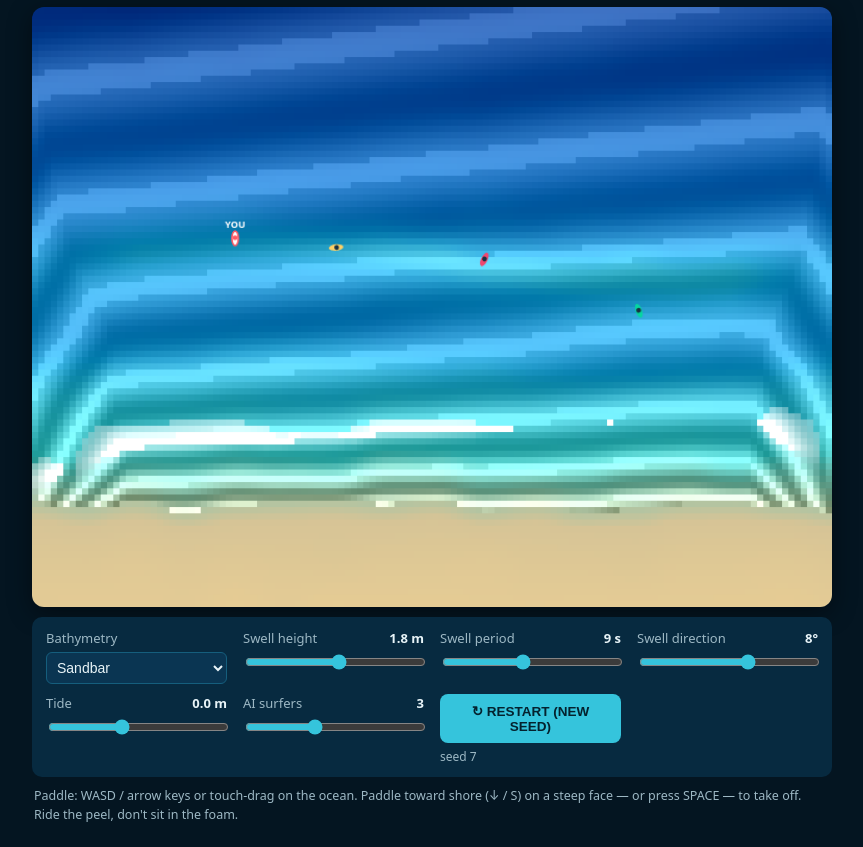
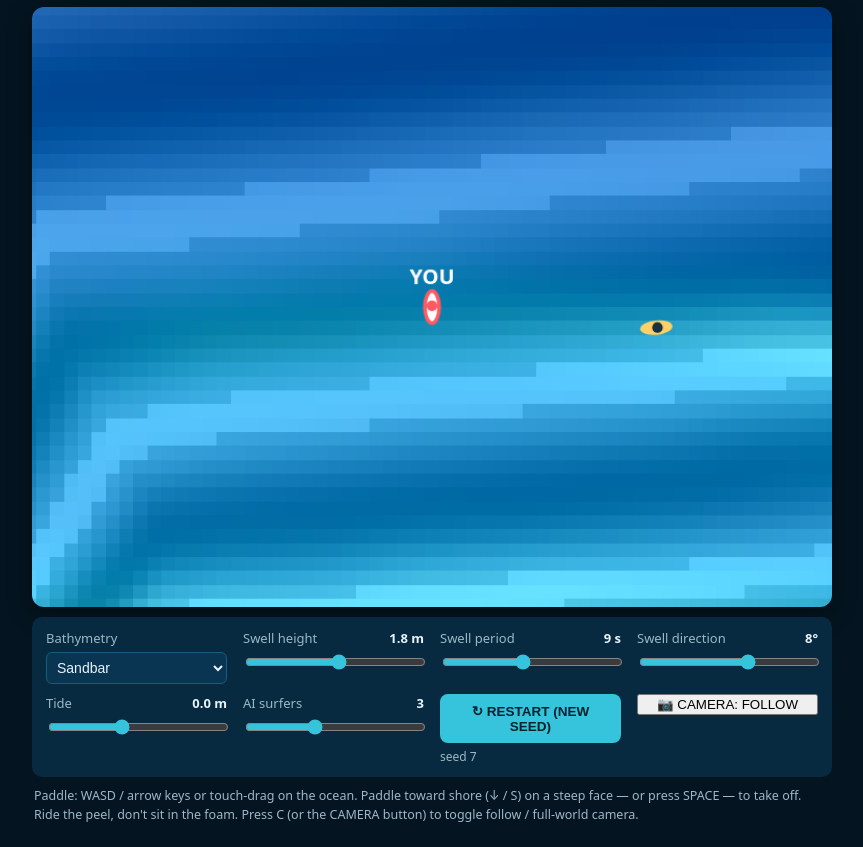
Before and after one commit to suitzero/surf-world, a website built with Vite: page index.html in a window 1280 px wide. Shown: the part 107-954 px from the top of the page, without its empty margins (208-1071 px from the left). Built offline with nearby package versions, Linux system fonts and the light colour scheme.

Commit message:
P2 camera: smooth follow cam (45% view) + full-view toggle, camera-space input conversion (M1.5)

```diff
--- a/index.html
+++ b/index.html
@@ -87,11 +87,14 @@
           <button id="btn-restart" type="button">↻ RESTART (NEW SEED)</button>
           <span id="seed-label" class="seed-label">seed 7</span>
         </div>
+        <div class="control-group">
+          <button id="btn-camera" type="button">📷 CAMERA: FOLLOW</button>
+        </div>
       </section>
 
       <p class="hint">
         Paddle: WASD / arrow keys or touch-drag on the ocean. Paddle toward shore (↓ / S)
-        on a steep face — or press SPACE — to take off. Ride the peel, don't sit in the foam.
+        on a steep face — or press SPACE — to take off. Ride the peel, don't sit in the foam. Press C (or the CAMERA button) to toggle follow / full-world camera.
       </p>
     </div>
     <script type="module" src="/src/main.ts"></script>
--- a/src/main.ts
+++ b/src/main.ts
@@ -2,6 +2,7 @@ import './style.css';
 import { SurferState, WORLD_H_M, WORLD_W_M } from './contracts/types.ts';
 import type { BathymetryKind, SurferInput, WorldState } from './contracts/types.ts';
 import { RuleAgent } from './policies/ruleAgent.ts';
+import type { CameraMode } from './render/camera.ts';
 import { SurfRenderer } from './render/canvasRenderer.ts';
 import { createWorld, stepWorld } from './sim/world.ts';
 
@@ -20,8 +21,27 @@ let swellDirection = 8;
 let tide = 0;
 let aiCount = 3;
 
+const CAMERA_KEY = 'surf-world-camera-mode';
+
+function loadCameraMode(): CameraMode {
+  try {
+    return localStorage.getItem(CAMERA_KEY) === 'full' ? 'full' : 'follow';
+  } catch {
+    return 'follow';
+  }
+}
+
+function saveCameraMode(mode: CameraMode): void {
+  try {
+    localStorage.setItem(CAMERA_KEY, mode);
+  } catch {
+    // Ignore storage errors (e.g. private browsing).
+  }
+}
+
 let world!: WorldState; // assigned by buildWorld() before any use
 let agents: RuleAgent[] = [];
+let renderer: SurfRenderer | undefined;
 
 function buildWorld(): void {
   world = createWorld(
@@ -37,6 +57,7 @@ function buildWorld(): void {
   for (let i = 1; i < world.numSurfers; i++) {
     agents.push(new RuleAgent(i - 1, aiCount));
   }
+  renderer?.snapToPlayer(world);
   seedLabel.textContent = `seed ${seed}`;
   setStatus('Paddle out. WASD / arrows / drag.');
 }
@@ -51,13 +72,33 @@ const hudStaminaFill = getEl<HTMLElement>('hud-stamina-fill');
 const hudFps = getEl<HTMLElement>('hud-fps');
 const hudSimMs = getEl<HTMLElement>('hud-simms');
 const seedLabel = getEl<HTMLElement>('seed-label');
+const btnCamera = getEl<HTMLButtonElement>('btn-camera');
 
 function setStatus(msg: string): void {
   statusMsg.textContent = msg;
 }
 
+function syncCameraButton(): void {
+  if (!renderer) return;
+  btnCamera.textContent =
+    renderer.cameraMode === 'follow' ? '📷 CAMERA: FOLLOW' : '📷 CAMERA: FULL';
+}
+
+function toggleCamera(): void {
+  if (!renderer) return;
+  const mode = renderer.toggleCameraMode();
+  saveCameraMode(mode);
+  syncCameraButton();
+  if (mode === 'follow') {
+    renderer.snapToPlayer(world);
+  }
+}
+
 buildWorld();
-const renderer = new SurfRenderer(canvas, world.config.gridW, world.config.gridH);
+renderer = new SurfRenderer(canvas, world.config.gridW, world.config.gridH, loadCameraMode());
+renderer.snapToPlayer(world);
+syncCameraButton();
+btnCamera.addEventListener('click', toggleCamera);
 
 // --- Player input: keyboard + pointer drag ---
 const heldKeys = new Set<string>();
@@ -67,6 +108,7 @@ let pointerY = 0;
 let takeoffQueued = false;
 
 function canvasToWorld(clientX: number, clientY: number): { x: number; y: number } {
+  if (renderer) return renderer.clientToWorld(clientX, clientY);
   const rect = canvas.getBoundingClientRect();
   return {
     x: ((clientX - rect.left) / rect.width) * WORLD_W_M,
@@ -98,6 +140,10 @@ window.addEventListener('keydown', (e) => {
   if (e.code === 'Space') {
     e.preventDefault();
     takeoffQueued = true;
+    return;
+  }
+  if (e.code === 'KeyC') {
+    toggleCamera();
     return;
   }
   if (
@@ -212,7 +258,7 @@ function frame(now: number): void {
     const ms = performance.now() - t0;
     simMsAvg = simMsAvg * 0.9 + ms * 0.1;
   }
-  renderer.render(world);
+  renderer?.render(world, elapsed);
   updateHud();
   fpsFrames++;
   fpsTime += elapsed;
--- /dev/null
+++ b/src/render/camera.ts
@@ -0,0 +1,107 @@
+import { WORLD_H_M, WORLD_W_M } from '../contracts/types.ts';
+
+export type CameraMode = 'follow' | 'full';
+
+export interface CameraState {
+  mode: CameraMode;
+  cx: number;
+  cy: number;
+}
+
+export const FOLLOW_VIEW_H_M = WORLD_H_M * 0.45;
+
+export function createCamera(mode: CameraMode): CameraState {
+  return {
+    mode,
+    cx: WORLD_W_M / 2,
+    cy: WORLD_H_M / 2,
+  };
+}
+
+export function viewHeightM(cam: CameraState): number {
+  return cam.mode === 'full' ? WORLD_H_M : FOLLOW_VIEW_H_M;
+}
+
+export function viewRect(
+  cam: CameraState,
+  aspect: number
+): { x: number; y: number; w: number; h: number } {
+  let h = viewHeightM(cam);
+  let w = h * aspect;
+  if (w > WORLD_W_M) {
+    w = WORLD_W_M;
+    h = w / aspect;
+  }
+  let x = cam.cx - w / 2;
+  let y = cam.cy - h / 2;
+  if (x < 0) x = 0;
+  else if (x + w > WORLD_W_M) x = WORLD_W_M - w;
+  if (y < 0) y = 0;
+  else if (y + h > WORLD_H_M) y = WORLD_H_M - h;
+  return { x, y, w, h };
+}
+
+export function worldToScreen(
+  cam: CameraState,
+  canvasW: number,
+  canvasH: number,
+  wx: number,
+  wy: number
+): { x: number; y: number } {
+  const rect = viewRect(cam, canvasW / canvasH);
+  return {
+    x: ((wx - rect.x) / rect.w) * canvasW,
+    y: ((wy - rect.y) / rect.h) * canvasH,
+  };
+}
+
+export function screenToWorld(
+  cam: CameraState,
+  canvasW: number,
+  canvasH: number,
+  sx: number,
+  sy: number
+): { x: number; y: number } {
+  const rect = viewRect(cam, canvasW / canvasH);
+  return {
+    x: rect.x + (sx / canvasW) * rect.w,
+    y: rect.y + (sy / canvasH) * rect.h,
+  };
+}
+
+export function updateCamera(
+  cam: CameraState,
+  targetX: number,
+  targetY: number,
+  lookX: number,
+  lookY: number,
+  dt: number,
+  aspect: number
+): void {
+  const goalX = targetX + lookX;
+  const goalY = targetY + lookY;
+  if (dt <= 0) {
+    cam.cx = goalX;
+    cam.cy = goalY;
+  } else {
+    const k = 1 - Math.exp(-dt / 0.18);
+    cam.cx += (goalX - cam.cx) * k;
+    cam.cy += (goalY - cam.cy) * k;
+  }
+
+  const rect = viewRect(cam, aspect);
+  const halfW = rect.w / 2;
+  const halfH = rect.h / 2;
+
+  if (rect.w >= WORLD_W_M) {
+    cam.cx = WORLD_W_M / 2;
+  } else {
+    cam.cx = Math.max(halfW, Math.min(WORLD_W_M - halfW, cam.cx));
+  }
+
+  if (rect.h >= WORLD_H_M) {
+    cam.cy = WORLD_H_M / 2;
+  } else {
+    cam.cy = Math.max(halfH, Math.min(WORLD_H_M - halfH, cam.cy));
+  }
+}
--- a/src/render/canvasRenderer.ts
+++ b/src/render/canvasRenderer.ts
@@ -1,5 +1,13 @@
-import { CELL_M, SurferState } from '../contracts/types.ts';
+import { CELL_M, SurferState, WORLD_H_M, WORLD_W_M } from '../contracts/types.ts';
 import type { WorldState } from '../contracts/types.ts';
+import {
+  createCamera,
+  screenToWorld,
+  updateCamera,
+  viewRect,
+  worldToScreen,
+} from './camera.ts';
+import type { CameraMode, CameraState } from './camera.ts';
 
 /**
  * Top-down Canvas renderer (S04). The ocean is painted into a grid-sized
@@ -60,8 +68,14 @@ export class SurfRenderer {
   private readonly offCtx: CanvasRenderingContext2D;
   private readonly image: ImageData;
   private readonly col: Rgb = { r: 0, g: 0, b: 0 };
+  private readonly camera: CameraState;
 
-  constructor(canvas: HTMLCanvasElement, gridW: number, gridH: number) {
+  constructor(
+    canvas: HTMLCanvasElement,
+    gridW: number,
+    gridH: number,
+    mode: CameraMode = 'follow'
+  ) {
     this.canvas = canvas;
     const ctx = canvas.getContext('2d');
     if (!ctx) throw new Error('2d context unavailable');
@@ -73,9 +87,42 @@ export class SurfRenderer {
     if (!offCtx) throw new Error('2d context unavailable');
     this.offCtx = offCtx;
     this.image = offCtx.createImageData(gridW, gridH);
+    this.camera = createCamera(mode);
   }
 
-  render(world: WorldState): void {
+  get cameraMode(): CameraMode {
+    return this.camera.mode;
+  }
+
+  setCameraMode(mode: CameraMode): void {
+    this.camera.mode = mode;
+  }
+
+  toggleCameraMode(): CameraMode {
+    this.camera.mode = this.camera.mode === 'follow' ? 'full' : 'follow';
+    return this.camera.mode;
+  }
+
+  snapToPlayer(world: WorldState): void {
+    updateCamera(
+      this.camera,
+      world.surferX[0],
+      world.surferY[0],
+      0,
+      0,
+      0,
+      this.canvas.width / this.canvas.height
+    );
+  }
+
+  clientToWorld(clientX: number, clientY: number): { x: number; y: number } {
+    const rect = this.canvas.getBoundingClientRect();
+    const sx = ((clientX - rect.left) / rect.width) * this.canvas.width;
+    const sy = ((clientY - rect.top) / rect.height) * this.canvas.height;
+    return screenToWorld(this.camera, this.canvas.width, this.canvas.height, sx, sy);
+  }
+
+  render(world: WorldState, dtSeconds: number): void {
     const { gridW: w, gridH: h } = world.config;
     const o = world.ocean;
     const data = this.image.data;
@@ -114,19 +161,43 @@ export class SurfRenderer {
     this.offCtx.putImageData(this.image, 0, 0);
     const cw = this.canvas.width;
     const ch = this.canvas.height;
+    const aspect = cw / ch;
+    if (this.camera.mode === 'follow') {
+      let lx = world.surferVX[0] * 1.1;
+      let ly = world.surferVY[0] * 1.1;
+      const lookLen = Math.hypot(lx, ly);
+      if (lookLen > 30) {
+        const scale = 30 / lookLen;
+        lx *= scale;
+        ly *= scale;
+      }
+      updateCamera(this.camera, world.surferX[0], world.surferY[0], lx, ly, dtSeconds, aspect);
+    } else {
+      this.camera.cx = WORLD_W_M / 2;
+      this.camera.cy = WORLD_H_M / 2;
+    }
+    const rect = viewRect(this.camera, aspect);
     this.ctx.imageSmoothingEnabled = false;
-    this.ctx.drawImage(this.offscreen, 0, 0, cw, ch);
-    const sx = cw / (w * CELL_M);
-    const sy = ch / (h * CELL_M);
+    this.ctx.drawImage(
+      this.offscreen,
+      rect.x / CELL_M,
+      rect.y / CELL_M,
+      rect.w / CELL_M,
+      rect.h / CELL_M,
+      0,
+      0,
+      cw,
+      ch
+    );
+    const k = WORLD_H_M / rect.h;
     for (let i = 0; i < world.numSurfers; i++) {
-      this.drawSurfer(world, i, sx, sy);
+      const pos = worldToScreen(this.camera, cw, ch, world.surferX[i], world.surferY[i]);
+      this.drawSurfer(world, i, pos.x, pos.y, k);
     }
   }
 
-  private drawSurfer(world: WorldState, i: number, sx: number, sy: number): void {
+  private drawSurfer(world: WorldState, i: number, x: number, y: number, k: number): void {
     const ctx = this.ctx;
-    const x = world.surferX[i] * sx;
-    const y = world.surferY[i] * sy;
     const heading = world.surferHeading[i];
     const state = world.surferState[i] as SurferState;
     const isPlayer = i === 0;
@@ -137,24 +208,24 @@ export class SurfRenderer {
     // Board: elongated ellipse pointing along heading.
     ctx.fillStyle = state === SurferState.WIPEOUT ? '#9aa5b1' : boardColor;
     ctx.beginPath();
-    ctx.ellipse(0, 0, 7, 3.1, 0, 0, Math.PI * 2);
+    ctx.ellipse(0, 0, 7 * k, 3.1 * k, 0, 0, Math.PI * 2);
     ctx.fill();
     if (isPlayer) {
       ctx.strokeStyle = '#ff5964';
-      ctx.lineWidth = 1.6;
+      ctx.lineWidth = 1.6 * k;
       ctx.stroke();
     }
     // Body.
     ctx.fillStyle = isPlayer ? '#ff5964' : '#173042';
     ctx.beginPath();
-    ctx.arc(state === SurferState.RIDE ? 1.5 : -0.5, 0, 2.3, 0, Math.PI * 2);
+    ctx.arc((state === SurferState.RIDE ? 1.5 : -0.5) * k, 0, 2.3 * k, 0, Math.PI * 2);
     ctx.fill();
     ctx.restore();
     if (isPlayer) {
       ctx.fillStyle = '#ffffff';
-      ctx.font = 'bold 9px system-ui, sans-serif';
+      ctx.font = `bold ${9 * k}px system-ui, sans-serif`;
       ctx.textAlign = 'center';
-      ctx.fillText('YOU', x, y - 10);
+      ctx.fillText('YOU', x, y - 10 * k);
     }
   }
 }
```
Also changed, not shown: tests/camera.test.ts (added, +77 -0 lines).
